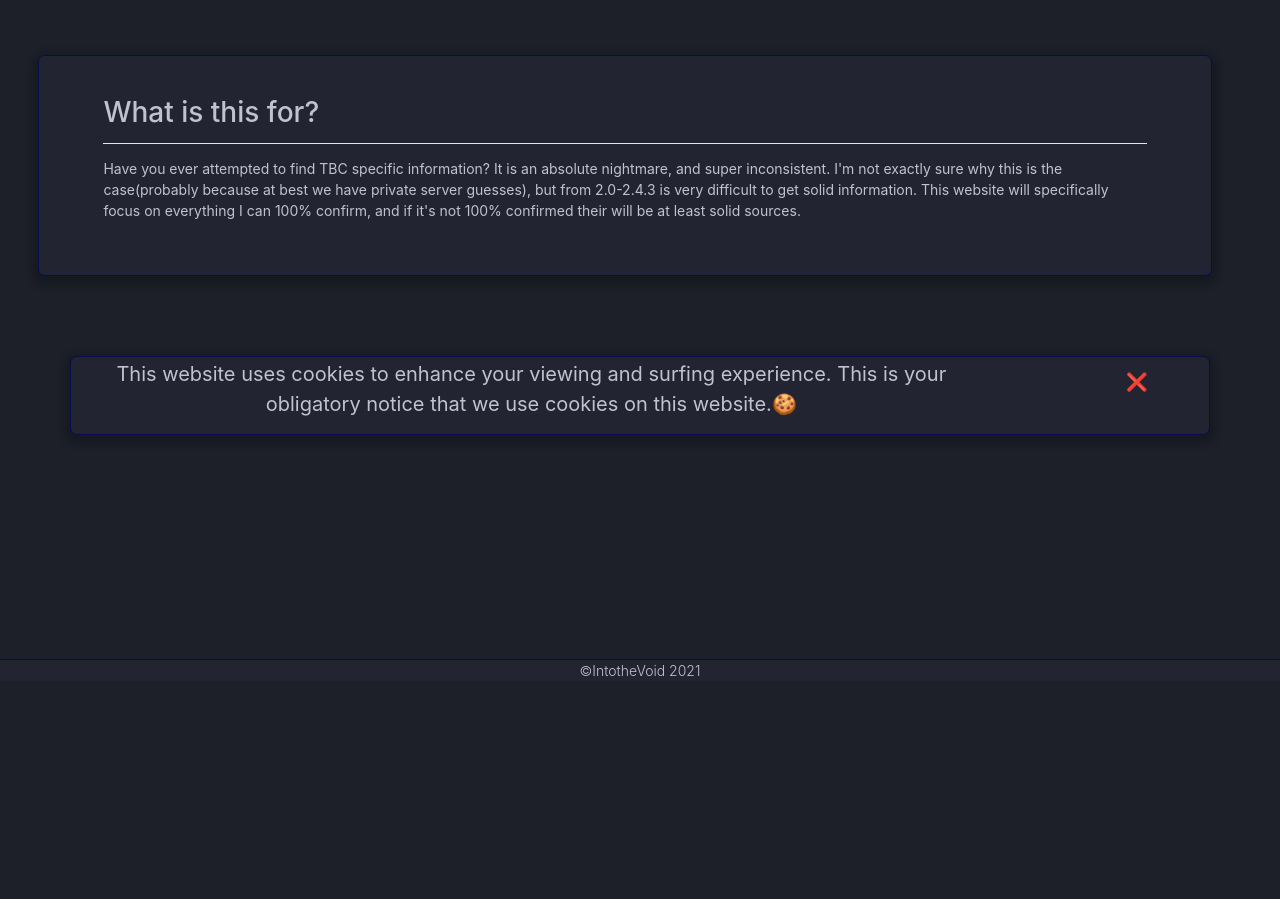
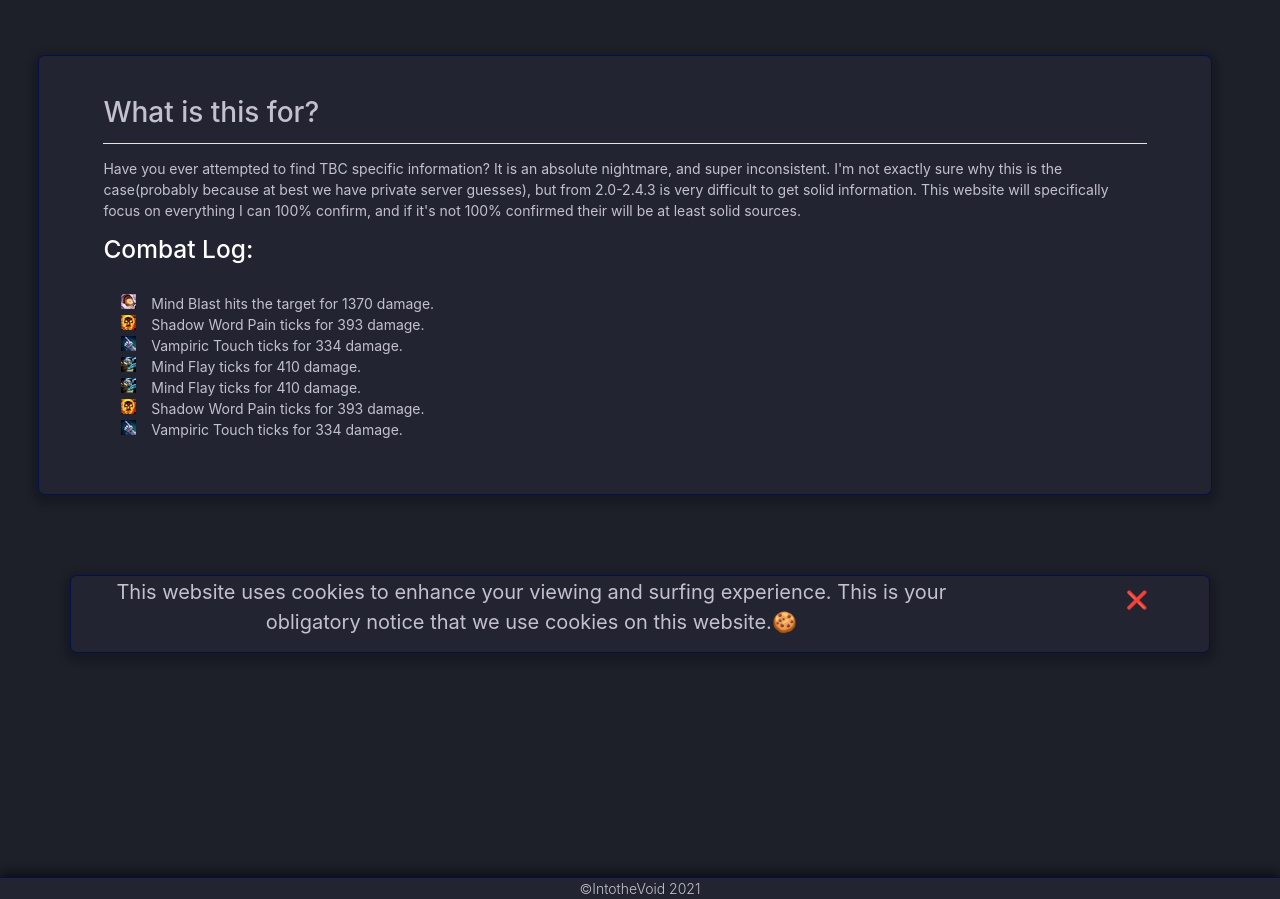
Before and after one commit to codyhinz/intoTheVoid, a PHP site: page / in a window 1280 px wide. Shown: the part 560-1459 px from the top of the page. Before the commit the page ends 1236 px from the top, so only its background shows below. Run offline with PHP 8.4, Linux system fonts and the light colour scheme.

Commit message:
Working on damage calulator, everything is a mess currently.

```diff
--- a/index.php
+++ b/index.php
@@ -36,7 +36,8 @@
         I'm not exactly sure why this is the case(probably because at best we have private server guesses),
         but from 2.0-2.4.3 is very difficult to get solid information.
         This website will specifically focus on everything I can 100% confirm,
-        and if it's not 100% confirmed their will be at least solid sources.</p>
+        and if it's not 100% confirmed their will be at least solid sources.
+        <?php include('./model/damagecalc.php')?></p>
     </div>
 </div>
 <?php include('./view/footer.php');?>
--- /dev/null
+++ b/model/damagecalc.php
@@ -0,0 +1,191 @@
+<?php
+
+    // Spell Critical strike chance does 150% damage
+    // Spell Hit - Casters baseline need 15%, we gain 10% from talents. 12.6 spell hit to 1% spell hit.
+
+    // --Debuffs--
+    //Shadow Vounerability (2% Spell damage refreshed on each application of a shadow spell up to 10% - 15 second duration)
+    //Misery (5% extra spell damage refreshed on each application of SWP, MF, VT - 24 second duration)
+
+    // -DPS Optimal Rotation-
+    // This sim is designed based on no holds barred dps, and lasts exactly 30 seconds of a rotation.
+
+    /* --TICK DAMAGE IS ONLY EFFECTED BY INITIAL APPLICATION DEBUFFS--
+
+    -Second 0 (Cast VT - 1.5 second cast)
+    -Second 1.5 (1.02SV + 0.05M) (VT hits mob, SWP hits mob) (VT has 15 seconds, SWP has 24 seconds)
+    -Second 3 (1.04SV + 0.05M) (Cast MB - 1.5 sec cast time) (VT has 13.5 seconds, SWP has 22.5 seconds))
+    -Second 4.5 (1.04SV + 0.05M * (MB damage roll - can crit)) ((1.02SV + 0.05M * VT ticks), (1.04SV + 0.05M * SWP ticks)) (VT has 12 seconds left, SWP has 21 seconds left))
+    -Second 5 (1.06SV + 0.05M) (MF channel begins) (VT has 11.5 seconds left, SWP has 20.5 seconds left))
+    -Second 6 (1.08SV + 0.05M * (MF Tick) (VT has 10.5 seconds left, SWP has 19.5 seconds left))
+    -Second 7 (1.08SV + 0.05M * (MF Tick) (VT has 9.5 seconds left, SWP has 18.5 seconds left))
+    -Second 7.5 (1.08SV + 0.05M * ((1.02SV + 0.05M * VT ticks), (1.04SV + 0.05M * SWP ticks)) (VT has 9 seconds left, SWP has 18 seconds left))
+    -Second 8 (1.08SV + 0.05M * (MF Tick) (VT has 8.5 seconds left, SWP has 17.5 seconds left))
+    -Second 8.5 (1.08SV + 0.05M * (SWD can crit - GCD) (VT has 8 seconds left, SWP has 17 seconds left))
+    -Second 10 (1.1SV + 0.05M) (MF Channel begins) (VT has 6.5 seconds left, SWP has 15.5 seconds left))
+    -Second 10.5 (1.1SV + 0.05M) ((1.02SV + 0.05M * VT ticks), (1.04SV + 0.05M * SWP ticks)) (VT has 6 seconds left, SWP has 15 seconds left))
+    -Second 11 (1.1SV + 0.05M * (MF tick) (VT has 5.5 seconds left, SWP has 14.5 seconds left))
+    -Second 12 (1.1SV + 0.05M * (MF tick) (VT has 4.5 seconds left, SWP has 13.5 seconds left)
+    -Second 13 (1.1SV + 0.05M * (MF tick) (VT has 3.5 seconds left, SWP has 12.5 seconds left)
+    -Second 13.5 (1.1SV + 0.05M) (Cast MB - 1.5 sec cast time) ((1.02SV + 0.05M * VT ticks), (1.04SV + 0.05M * SWP ticks)) (VT has 3 seconds left, SWP has 12 seconds left))
+    -Second 15 (1.1SV + 0.05M * (MB damage roll - can crit) (Cast VT 1.5 sec) (VT has 1.5 seconds left, SWP has 10.5 seconds left))
+    -Second 16.5 (1.1SV + 0.05M * (VT lands) ((1.02SV + 0.05M * VT ticks) FINAL VT TICK, (1.04SV + 0.05M * SWP ticks)) (VT has 15 seconds left, SWP has 12 seconds left))
+    -Second 18 (1.1SV + 0.05M) (MF Channel begins) (VT has 13.5 seconds left, SWP has 10.5 seconds left))
+    -Second 19 (1.1SV + 0.05M * (MF tick) (VT has 12.5 seconds left, SWP has 9.5 seconds left))
+    -Second 19.5 (1.1SV + 0.05M) ((1.1SV + 0.05M * VT ticks), (1.04SV + 0.05M * SWP ticks)) (VT has 12 seconds left, SWP has 9 seconds left))
+    -Second 20 (1.1SV + 0.05M * (MF tick) (VT has 11.5 seconds left, SWP has 8.5 seconds left))
+    -Second 21 (1.1SV + 0.05M * (MF tick) (VT has 10.5 seconds left, SWP has 7.5 seconds left))
+    -Second 21.5 (1.1SV + 0.05M) (MF Channel begins) (VT has 10 seconds left, SWP has 7 seconds left))
+    -Second 22.5 (1.1SV + 0.05M * (MF tick, (1.1SV + 0.05M * VT ticks), (1.04SV + 0.05M * SWP ticks)) (VT has 9 seconds left, SWP has 6 seconds left))
+    -Second 23.5 (1.1SV + 0.05M * (MF tick) (VT has 8 seconds left, SWP has 5 seconds left))
+    -Second 24.5 (1.1SV + 0.05M * (MF tick) (VT has 7 seconds left, SWP has 4 seconds left))
+    -Second 25 (1.1SV + 0.05M) (Cast MB - 1.5 sec cast time) (VT has 6.5 seconds left, SWP has 3.5 seconds left))
+    -Second 25.5 (1.1SV + 0.05M * ((1.1SV + 0.05M * VT ticks), (1.04SV + 0.05M * SWP ticks) (VT has 6 seconds left, SWP has 3 seconds left))
+    -Second 26.5 (1.1SV + 0.05M * (MB damage roll - can crit) (VT has 5 seconds left, SWP has 2 seconds left))
+    -Second 27 (1.1SV + 0.05M) (Cast SWP) (VT has 4.5 seconds left, SWP has 24 seconds left))
+    -Second 28.5 (1.1SV + 0.05M * (MF channel begins) (1.1SV + 0.05M * VT ticks) (VT has 3 seconds left, SWP has 22.5 seconds left))
+    -Second 29.5 (1.1SV + 0.05M * (MF tick) (VT has 2 seconds left, SWP has 21.5 seconds left))
+    -Second 30 (1.1SV + 0.05M * (1.1SV + 0.05M * SWP ticks) (VT has 1.5 seconds left, SWP has 21 seconds left))
+
+    // --Spells-- (All on GCD)
+    // Mind Blast	42.86% (MB) (1.5 second cast time, 0.5 seconds off cooldown based off talents, 8 second cooldown baseline)
+    // Mind Flay	57% (19% per tick) (MF) (3 seconds channeled 1 tick per second, No cooldown)
+    // Shadowfiend	65.0%   (SF) (Too difficult to calculate in sim)
+    // Shadow Word: Death	42.86% (SWD) (Instant cast, 12 second cooldown)
+    // Shadow Word: Pain	110.0% (SWP) (Instant cast, 24 seconds duration, 8 ticks in total 1 every 3 seconds, No cooldown)
+    // Vampiric Touch	100.0% (VT) (1.5 sec cast, 15 second duration, 5 ticks in total 1 every 3 seconds, No cooldown)
+
+
+    /*  Mind Flay - Rank 7:                   528 dmg;
+        Mind Blast - Rank 11:             708-748 dmg;
+        Shadow Word Death - Rank 2:       572-662 dmg;
+        Shadow Word Pain - Rank 10:          1648 dmg;
+        Vampiric Touch - Rank 3:              650 dmg; */
+
+
+    $damagemultiplier = 1;
+
+    $darkness = $damagemultiplier * 1.1;
+    $shadowForm = $damagemultiplier * 1.15;
+
+    $damagemultiplier = $darkness + $shadowForm - 1;
+    $spellpower = 600;
+
+    $critchance = 10;
+    $critroll = rand(1, 100);
+    $criticalstrike = "false";
+
+    $svone = 1.02;
+    $svtwo = 1.04;
+    $svthree = 1.06;
+    $svfour = 1.08;
+    $svfive = 1.1;
+
+    $misery = 0.05;
+
+    $mftick = 176 + ($spellpower * 0.19);
+
+    $mb = rand(708, 748) + ($spellpower * 0.4286);
+
+    if ($critroll <= $critchance) {
+        $mb = $mb * 1.5;
+        $criticalstrike = "true";
+    }
+
+    $swd = rand(572,662) + ($spellpower * 0.4286);
+
+    if ($critroll <= $critchance) {
+        $swd = $swd * 1.5;
+        $criticalstrike = "true";
+    }
+
+
+    $swptick = 1648 + ($spellpower * 1.1);
+    $swptick = $swptick / 8;
+
+    $vttick = 650 + $spellpower;
+    $vttick = $vttick / 5;
+
+/*    --Actual Damage Outputs--
+
+    -Second 4.5($dmgphaseone) (1.04SV + 0.05M * (MB damage roll - can crit)) ((1.02SV + 0.05M * VT ticks), (1.04SV + 0.05M * SWP ticks)) (VT has 12 seconds left, SWP has 21 seconds left)
+    -Second 6($dmgphasetwo) (1.08SV + 0.05M * (MF Tick) (VT has 10.5 seconds left, SWP has 19.5 seconds left))
+    -Second 7($dmgphasethree) (1.08SV + 0.05M * (MF Tick) (VT has 9.5 seconds left, SWP has 18.5 seconds left))
+    -Second 7.5($dmgphasefour) (1.08SV + 0.05M * ((1.02SV + 0.05M * VT ticks), (1.04SV + 0.05M * SWP ticks)) (VT has 9 seconds left, SWP has 18 seconds left))
+    -Second 8($dmgphasefive) (1.08SV + 0.05M * (MF Tick) (VT has 8.5 seconds left, SWP has 17.5 seconds left))
+    -Second 8.5($dmgphasesix) (1.08SV + 0.05M * (SWD can crit - GCD) (VT has 8 seconds left, SWP has 17 seconds left))
+    -Second 10.5($dmgphaseseven) (1.1SV + 0.05M) ((1.02SV + 0.05M * VT ticks), (1.04SV + 0.05M * SWP ticks)) (VT has 6 seconds left, SWP has 15 seconds left))
+    -Second 11($dmgphaseeight) (1.1SV + 0.05M * (MF tick) (VT has 5.5 seconds left, SWP has 14.5 seconds left))
+    -Second 12($dmgphasenine) (1.1SV + 0.05M * (MF tick) (VT has 4.5 seconds left, SWP has 13.5 seconds left)
+    -Second 13($dmgphaseten) (1.1SV + 0.05M * (MF tick) (VT has 3.5 seconds left, SWP has 12.5 seconds left)
+    -Second 13.5($dmgphaseeleven) (1.1SV + 0.05M) (Cast MB - 1.5 sec cast time) ((1.02SV + 0.05M * VT ticks), (1.04SV + 0.05M * SWP ticks)) (VT has 3 seconds left, SWP has 12 seconds left))
+    -Second 15($dmgphasetwelve) (1.1SV + 0.05M * (MB damage roll - can crit) (Cast VT 1.5 sec) (VT has 1.5 seconds left, SWP has 10.5 seconds left))
+    -Second 16.5($dmgphasethirteen) (1.1SV + 0.05M * (VT lands) ((1.02SV + 0.05M * VT ticks) FINAL VT TICK, (1.04SV + 0.05M * SWP ticks)) (VT has 15 seconds left, SWP has 12 seconds left))
+    -Second 19($dmgphasefourteen) (1.1SV + 0.05M * (MF tick) (VT has 12.5 seconds left, SWP has 9.5 seconds left))
+    -Second 19.5($dmgphasefifteen) (1.1SV + 0.05M) ((1.1SV + 0.05M * VT ticks), (1.04SV + 0.05M * SWP ticks)) (VT has 12 seconds left, SWP has 9 seconds left))
+    -Second 20($dmgphasesixteen) (1.1SV + 0.05M * (MF tick) (VT has 11.5 seconds left, SWP has 8.5 seconds left))
+    -Second 21($dmgphaseseventeen) (1.1SV + 0.05M * (MF tick) (VT has 10.5 seconds left, SWP has 7.5 seconds left))
+    -Second 22.5($dmgphaseeighteen) (1.1SV + 0.05M * (MF tick, (1.1SV + 0.05M * VT ticks), (1.04SV + 0.05M * SWP ticks)) (VT has 9 seconds left, SWP has 6 seconds left))
+    -Second 23.5($dmgphasenineteen) (1.1SV + 0.05M * (MF tick) (VT has 8 seconds left, SWP has 5 seconds left))
+    -Second 24.5($dmgphasetwenty) (1.1SV + 0.05M * (MF tick) (VT has 7 seconds left, SWP has 4 seconds left))
+    -Second 25.5($dmgphasetwentyone) (1.1SV + 0.05M * ((1.1SV + 0.05M * VT ticks), (1.04SV + 0.05M * SWP ticks) (VT has 6 seconds left, SWP has 3 seconds left))
+    -Second 26.5($dmgphasetwentytwo) (1.1SV + 0.05M * (MB damage roll - can crit) (VT has 5 seconds left, SWP has 2 seconds left))
+    -Second 28.5($dmgphasetwentythree) (1.1SV + 0.05M * (MF channel begins) (1.1SV + 0.05M * VT ticks) (VT has 3 seconds left, SWP has 22.5 seconds left))
+    -Second 29.5($dmgphasetwentyfour) (1.1SV + 0.05M * (MF tick) (VT has 2 seconds left, SWP has 21.5 seconds left))
+    -Second 30($dmgphasetwentyfive) (1.1SV + 0.05M * (1.1SV + 0.05M * SWP ticks) (VT has 1.5 seconds left, SWP has 21 seconds left))
+    */
+
+
+    echo "<h3>Combat Log:</h3><ol><br>";
+
+    // $dmgphaseone
+    // (1.04SV + 0.05M * (MB damage roll - can crit)) ((1.02SV + 0.05M * VT ticks), (1.04SV + 0.05M * SWP ticks))
+
+    $dmgphaseonecrit = false;
+    $dmgphaseonemb = (($svtwo + $misery) * ($mb)) * ($damagemultiplier);
+    if ($criticalstrike == "true") { $dmgphaseonecrit = true; }
+    $dmgphaseonemb = round($dmgphaseonemb);
+    if ($dmgphaseonecrit == true) {
+        $dmgphaseonecrit = " damage and it was a critical strike.</li>";
+    } else {
+        $dmgphaseonecrit = " damage.</li>";
+    }
+
+    $dmgphaseoneswp = (($svtwo + $misery) * ($swptick)) * ($damagemultiplier);
+    $dmgphaseoneswp = round($dmgphaseoneswp);
+
+    $dmgphaseonevt = (($svone + $misery) * ($vttick)) * ($damagemultiplier);
+    $dmgphaseonevt = round($dmgphaseonevt);
+
+
+    echo "<li class=mb>&nbsp;&nbsp;Mind Blast hits the target for " . $dmgphaseonemb . $dmgphaseonecrit;
+    echo "<li class=swp>&nbsp;&nbsp;Shadow Word Pain ticks for " . $dmgphaseoneswp . " damage.</li>";
+    echo "<li class=vt>&nbsp;&nbsp;Vampiric Touch ticks for " . $dmgphaseonevt . " damage.</li>";
+
+    // $dmgphasetwo
+    // (1.08SV + 0.05M * (MF Tick))
+
+    $dmgphasetwo = (($svfour + $misery) * ($mftick)) * ($damagemultiplier);
+    $dmgphasetwo = round($dmgphasetwo);
+
+    echo "<li class=mf>&nbsp;&nbsp;Mind Flay ticks for " . $dmgphasetwo . " damage.</li>";
+
+    // $dmgphasethree
+    // (1.08SV + 0.05M * (MF Tick))
+
+    $dmgphasethree = (($svfour + $misery) * ($mftick)) * ($damagemultiplier);
+    $dmgphasethree = round($dmgphasethree);
+
+    echo "<li class=mf>&nbsp;&nbsp;Mind Flay ticks for " . $dmgphasethree . " damage.</li>";
+
+    // $dmgphasefour
+    // (1.02SV + 0.05M * VT ticks), (1.04SV + 0.05M * SWP ticks)
+
+    $dmgphasefourvt = (($svone + $misery) * ($vttick)) * ($damagemultiplier);
+    $dmgphasefourvt = round($dmgphasefourvt);
+
+    $dmgphasefourswp = (($svtwo + $misery) * ($swptick)) * ($damagemultiplier);
+    $dmgphasefourswp = round($dmgphasefourswp);
+
+    echo '<li class=swp>&nbsp;&nbsp;Shadow Word Pain ticks for ' . $dmgphasefourswp . " damage.</li>";
+    echo "<li class=vt>&nbsp;&nbsp;Vampiric Touch ticks for " . $dmgphasefourvt . " damage.</li>";
--- a/view/alliancebanner.php
+++ b/view/alliancebanner.php
@@ -1,3 +1,3 @@
 <div class="col-6">
-    <div><h2 class="text-primary"><img src="./view/images/alliance.png" width="50" height="40" alt="Alliance Icon">&nbsp;Alliance</h2></div>
+    <div><h2 class="text-primary"><img src="./view/images/alliance.png" width="50" height="50" alt="Alliance Icon" class="mb-1">Alliance</h2></div>
 </div>
--- a/view/hordebanner.php
+++ b/view/hordebanner.php
@@ -1,3 +1,3 @@
 <div class="col-6">
-    <div><h2 class="text-danger"><img src="./view/images/horde.png" width="50" height="40" alt="Horde Icon">&nbsp;Horde</h2></div>
+    <div><h2 class="text-danger"><img src="./view/images/horde.png" width="50" height="50" alt="Horde Icon" class="mb-1">Horde</h2></div>
 </div>
--- a/view/style.css
+++ b/view/style.css
@@ -141,6 +141,26 @@ footer {
     list-style: url(./images/undead.png);
 }
 
+.mb {
+    list-style: url(./images/mb.jpg);
+}
+
+.mf {
+    list-style: url(./images/mf.jpg);
+}
+
+.swp {
+    list-style: url(./images/swp.jpg);
+}
+
+.swd {
+    list-style: url(./images/swd.jpg);
+}
+
+.vt {
+    list-style: url(./images/vt.jpg);
+}
+
 .switch {
     position: relative;
     display: inline-block;
@@ -238,10 +258,10 @@ input:checked + .slider:before {
     display: none;
 }
 
-
-
 footer {
     background-color: var(--bg-secondary-color);
+    -webkit-box-shadow: 0px -4px 11px 0px rgba(0,0,0,0.55);
+    box-shadow: 0px -4px 11px 0px rgba(0,0,0,0.55);
 }
 
 .topnav {
```
Also changed, not shown: view/images/mb.jpg (added), view/images/mf.jpg (added), view/images/swd.jpg (added), view/images/swp.jpg (added), view/images/vt.jpg (added).
